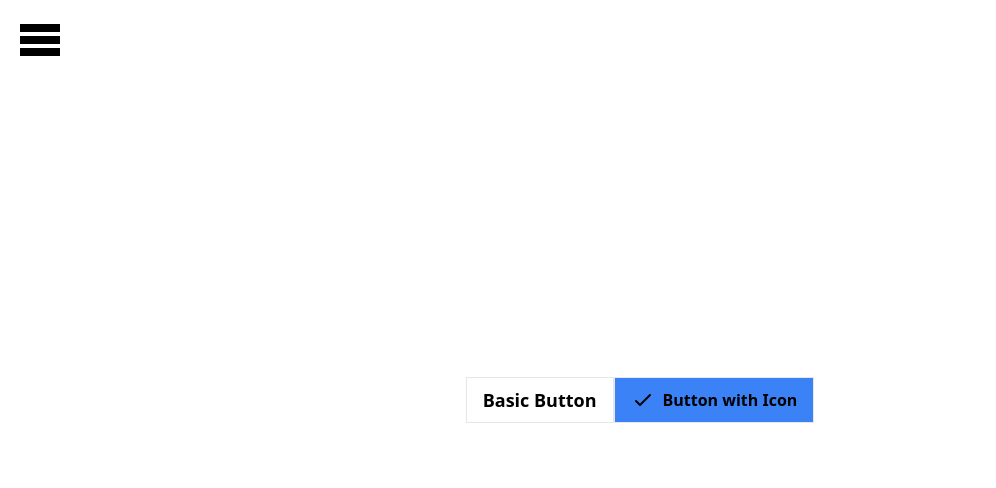
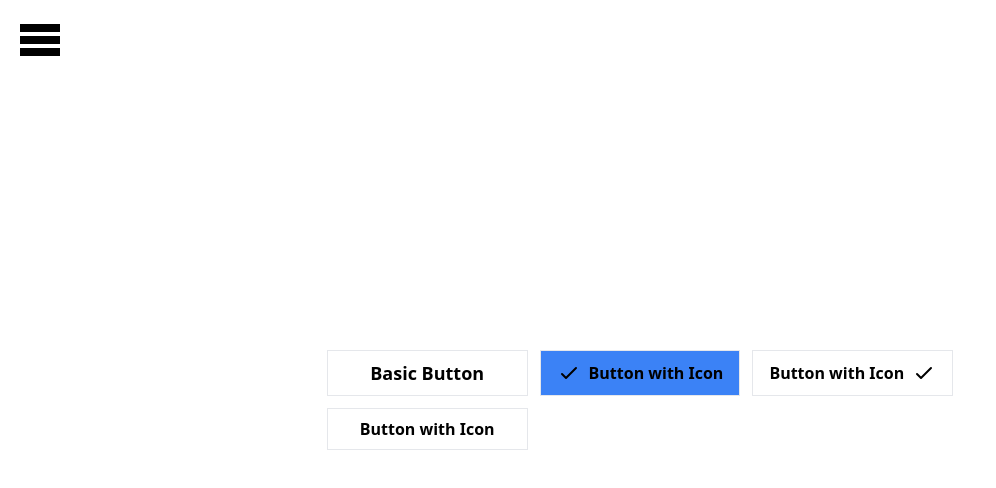
Before and after one commit to Abhishek4298/Generic-Component, a React (Create React App) app: page /button in a window 1280 px wide. Shown: the top 488 px of the page, without its empty margins (0-996 px from the left). Built offline with nearby package versions, Linux system fonts and the light colour scheme.

Commit message:
Added custom routing and preview more sample Button component.

```diff
--- a/src/App.js
+++ b/src/App.js
@@ -1,71 +1,12 @@
 import React from "react";
-import { BrowserRouter as Router, Routes, Route } from "react-router-dom";
-import Button from "./components/Button";
 import SideNav from "./components/SideNav";
-import Modal from "./components/Modal";
+import CustomRoute from "./CustomRoute";
 
 const App = () => {
-  const handleClick = () => {
-    alert("Button clicked!");
-  };
-  const handleClickTwo = (data) => {
-    alert(`Button clicked with data: ${data}`);
-  };
-
   return (
     <div className="h-screen flex justify-center items-center">
-      <Router>
-        <Routes>
-          <Route
-            path="/button"
-            element={
-              <div className="flex">
-                <Button
-                  color="red"
-                  borderColor="purple"
-                  rounded="md"
-                  size="lg"
-                  onClick={handleClick}
-                >
-                  Basic Button
-                </Button>
-                <Button
-                  color="blue"
-                  borderColor="blue"
-                  rounded="md"
-                  icon={
-                    <svg
-                      xmlns="http://www.w3.org/2000/svg"
-                      className="h-6 w-6"
-                      fill="none"
-                      viewBox="0 0 24 24"
-                      stroke="currentColor"
-                    >
-                      <path
-                        strokeLinecap="round"
-                        strokeLinejoin="round"
-                        strokeWidth={2}
-                        d="M5 13l4 4L19 7"
-                      />
-                    </svg>
-                  }
-                  iconPosition="left"
-                  onClick={() => handleClickTwo("GHEEEE")}
-                >
-                  Button with Icon
-                </Button>
-              </div>
-            }
-          />
-        </Routes>
-        <Routes>
-          <Route path="/modal" element={<Modal color="red" header='Modal header' content="Modal Body"/>} />
-        </Routes>
-
-        <div>
-          <SideNav />
-        </div>
-      </Router>
+      <CustomRoute />
+      <SideNav />
     </div>
   );
 };
--- /dev/null
+++ b/src/CustomRoute.js
@@ -0,0 +1,104 @@
+import { BrowserRouter as Router, Routes, Route } from "react-router-dom";
+import Modal from "./components/Modal";
+import Button from "./components/Button";
+
+const CustomRoute = () => {
+  const handleClick = () => {
+    alert("Button clicked!");
+  };
+
+  const handleClickTwo = (data) => {
+    alert(`Button clicked with data: ${data}`);
+  };
+
+  return (
+    <>
+      <Router>
+        <Routes>
+          <Route
+            path="/button"
+            element={
+              <div className="grid grid-cols-3 gap-3">
+                <Button
+                  color="red"
+                  borderColor="purple"
+                  rounded="md"
+                  size="lg"
+                  onClick={handleClick}
+                >
+                  Basic Button
+                </Button>
+                <Button
+                  color="blue"
+                  borderColor="blue"
+                  rounded="md"
+                  icon={
+                    <svg
+                      xmlns="http://www.w3.org/2000/svg"
+                      className="h-6 w-6"
+                      fill="none"
+                      viewBox="0 0 24 24"
+                      stroke="currentColor"
+                    >
+                      <path
+                        strokeLinecap="round"
+                        strokeLinejoin="round"
+                        strokeWidth={2}
+                        d="M5 13l4 4L19 7"
+                      />
+                    </svg>
+                  }
+                  iconPosition="left"
+                  onClick={() => handleClickTwo("Custom Value")}
+                >
+                  Button with Icon
+                </Button>
+                <Button
+                  color="yellow"
+                  borderColor="blue"
+                  rounded="md"
+                  icon={
+                    <svg
+                      xmlns="http://www.w3.org/2000/svg"
+                      className="h-6 w-6"
+                      fill="none"
+                      viewBox="0 0 24 24"
+                      stroke="currentColor"
+                    >
+                      <path
+                        strokeLinecap="round"
+                        strokeLinejoin="round"
+                        strokeWidth={2}
+                        d="M5 13l4 4L19 7"
+                      />
+                    </svg>
+                  }
+                  iconPosition="right"
+                  onClick={() => handleClickTwo("Custom Value")}
+                >
+                  Button with Icon
+                </Button>
+                <Button
+                  color="yellow"
+                  borderColor="blue"
+                  rounded="full"
+                  onClick={() => handleClickTwo("Custom Value")}
+                >
+                  Button with Icon
+                </Button>
+              </div>
+            }
+          />
+          <Route
+            path="/modal"
+            element={
+              <Modal color="red" header="Modal header" content="Modal Body" />
+            }
+          />
+        </Routes>
+      </Router>
+    </>
+  );
+};
+
+export default CustomRoute;
--- a/src/components/Button/index.jsx
+++ b/src/components/Button/index.jsx
@@ -1,4 +1,3 @@
-// Button.jsx
 import React from "react";
 import useIcon from "../../hooks/useIcon";
 
@@ -22,19 +21,18 @@ const Button = ({
 
   const baseClasses =
     "inline-flex items-center justify-center px-4 py-2 font-semibold focus:outline-none";
-
-  const colorClasses = color
+  const colorClasses = color.length
     ? `text-black bg-${color}-500 hover:bg-${color}-600`
     : "text-white bg-blue-500 hover:bg-blue-600";
-  const borderClasses = borderColor ? `border border-${borderColor}-500` : "";
-  const roundedClasses = rounded ? `rounded-${rounded}` : "rounded";
+  const borderClasses = borderColor?.length ? `border border-${borderColor}-500` : "";
+  const roundedClasses = rounded?.length ? `rounded-${rounded}` : "rounded";
   const sizeClass = size ? `text-${size}` : "text-md";
   const classes = `${baseClasses} ${colorClasses} ${borderClasses} ${roundedClasses} ${sizeClass}`;
 
   return (
     <button className={classes} {...props} onClick={handleClick}>
       {iconPosition === "left" && iconElement}
-      <span className="flex-grow">{children}</span>{" "}
+      <span className="flex-grow">{children}</span>
       {iconPosition === "right" && iconElement}
     </button>
   );
--- a/tailwind.config.js
+++ b/tailwind.config.js
@@ -1,7 +1,7 @@
 /** @type {import('tailwindcss').Config} */
 module.exports = {
   content: [
-    "./src/**/*.{js,jsx,ts,tsx}",
+    "./src/**/*.{js,jsx}",
   ],
   theme: {
     extend: {},
```
